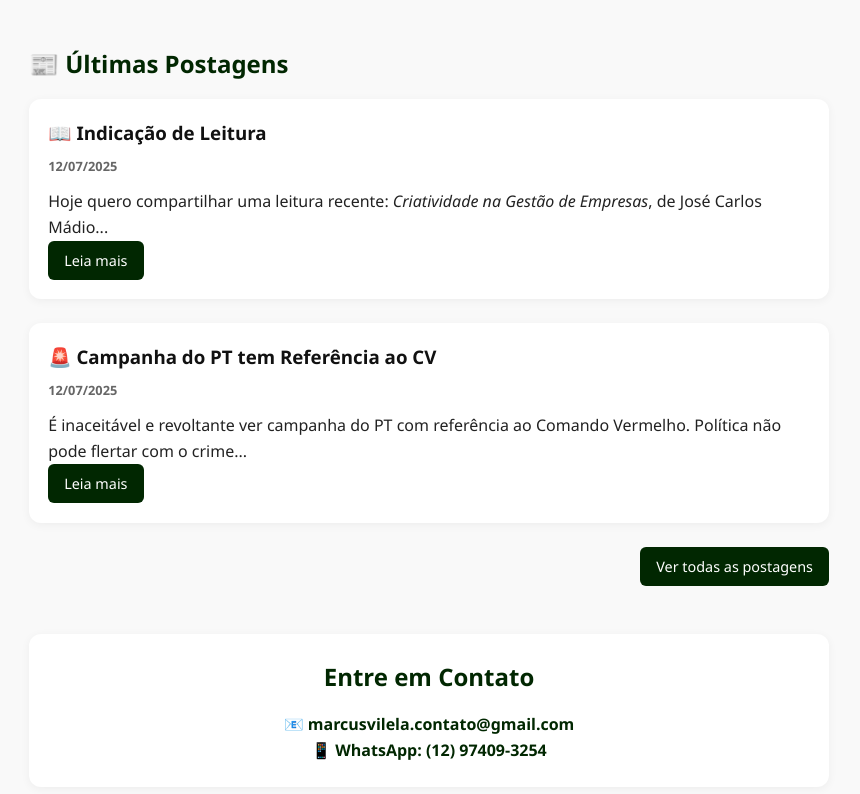
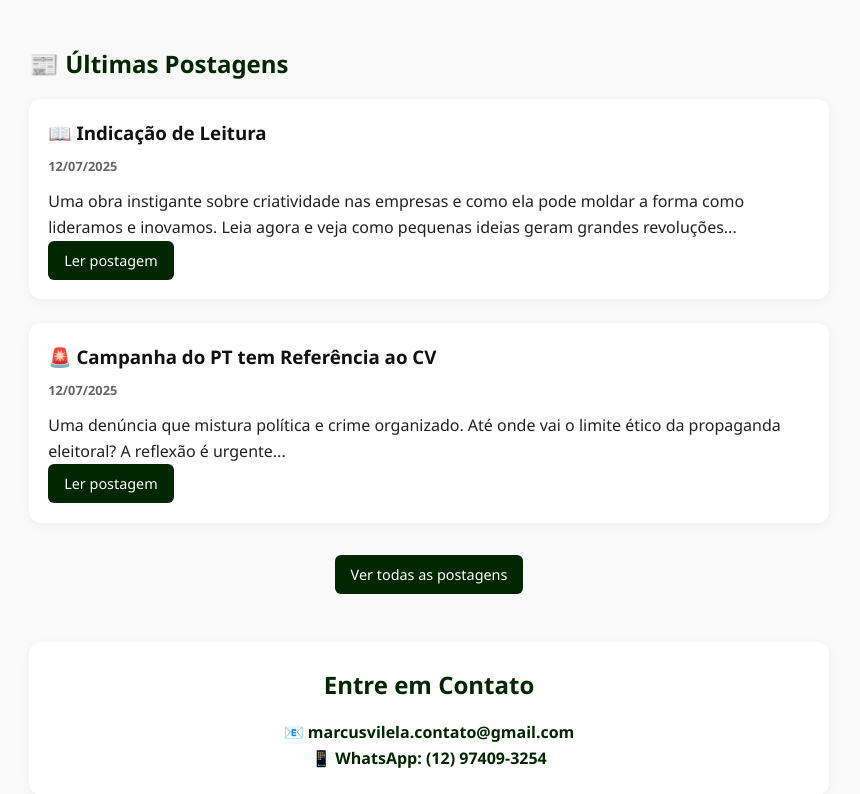
Before and after one commit to marcusvilela-br/site, a plain HTML site: page index.html in a window 1280 px wide. Shown: the part 421-1215 px from the top of the page, without its empty margins (211-1071 px from the left). Drawn offline with Linux system fonts and the light colour scheme.

Commit message:
Update index.html

```diff
--- a/index.html
+++ b/index.html
@@ -2,7 +2,7 @@
 <html lang="pt-BR">
 <head>
   <meta charset="UTF-8" />
-  <meta name="viewport" content="width=device-width, initial-scale=1.0" />
+  <meta name="viewport" content="width=device-width, initial-scale=1.0"/>
   <title>Ordem Vilela — Blog Pessoal</title>
   <link rel="stylesheet" href="styles.css" />
   <link rel="icon" href="icon.png" type="image/png">
@@ -22,7 +22,7 @@
   </header>
 
   <main class="container">
-    <section id="sobre">
+    <section id="sobre" class="box">
       <h2>Sobre Mim</h2>
       <p>
         Meu nome é <strong>Marcus Vilela</strong>. Sou observador atento da política e da sociedade brasileira, buscando sempre compreender os movimentos sociais, econômicos e institucionais que moldam o nosso país.
@@ -32,32 +32,32 @@
     </section>
 
     <section id="posts">
-      <h2>📰 Últimas Postagens</h2>
+      <h2 class="section-title">📰 Últimas Postagens</h2>
 
-      <article class="post">
+      <article class="post highlight">
         <h3>📖 Indicação de Leitura</h3>
         <h6>12/07/2025</h6>
         <p>
-          Hoje quero compartilhar uma leitura recente: <em>Criatividade na Gestão de Empresas</em>, de José Carlos Mádio...
+          Uma obra instigante sobre criatividade nas empresas e como ela pode moldar a forma como lideramos e inovamos. Leia agora e veja como pequenas ideias geram grandes revoluções...
         </p>
-        <a href="https://x.com/MVilela012/status/1944183575714443617" target="_blank" class="botao-leia">Leia mais</a>
+        <a href="https://x.com/MVilela012/status/1944183575714443617" target="_blank" class="botao-leia">Ler postagem</a>
       </article>
 
       <article class="post">
         <h3>🚨 Campanha do PT tem Referência ao CV</h3>
         <h6>12/07/2025</h6>
         <p>
-          É inaceitável e revoltante ver campanha do PT com referência ao Comando Vermelho. Política não pode flertar com o crime...
+          Uma denúncia que mistura política e crime organizado. Até onde vai o limite ético da propaganda eleitoral? A reflexão é urgente...
         </p>
-        <a href="https://x.com/MVilela012/status/1944008397113716829" target="_blank" class="botao-leia">Leia mais</a>
+        <a href="https://x.com/MVilela012/status/1944008397113716829" target="_blank" class="botao-leia">Ler postagem</a>
       </article>
 
-      <div style="text-align: right; margin-top: 1rem;">
+      <div style="text-align: center; margin-top: 2rem;">
         <a href="postagens.html" class="botao-postagens">Ver todas as postagens</a>
       </div>
     </section>
 
-    <section id="contato" class="contato-box">
+    <section id="contato" class="contato-box box">
       <h2>Entre em Contato</h2>
       <p><a href="mailto:marcusvilela.contato@gmail.com">📧 marcusvilela.contato@gmail.com</a></p>
       <p><a href="https://wa.me/message/F6SVWSLL2UBEM1" target="_blank">📱 WhatsApp: (12) 97409-3254</a></p>
```
